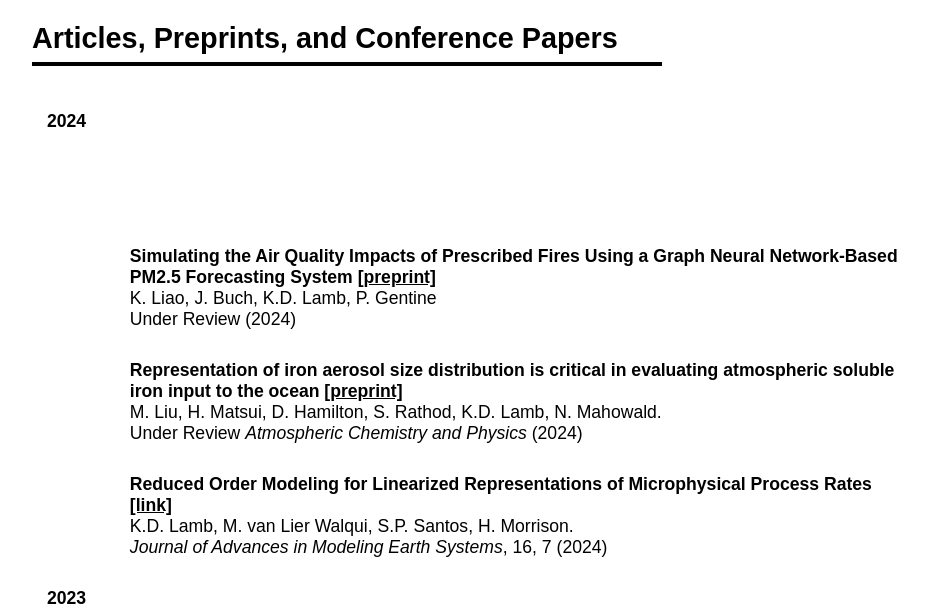
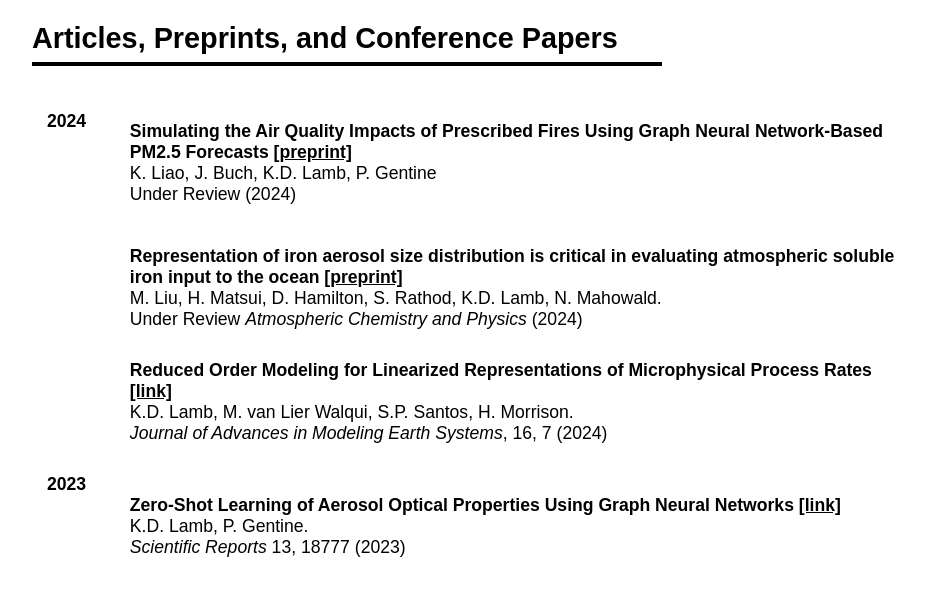
Before and after one commit to kdlamb/kdlamb.github.io, a Jekyll site: the page built from pages/publications.md, in a window 1280 px wide and 900 px high, cut to the strip 290-900 px from the top of the window. Shown: the whole strip, without its empty margins (158-1086 px from the left). Built offline with Jekyll 4.4.1, drawn with Linux system fonts in a browser that asks for light colours; nearby versions of some CDN libraries.

Commit message:
updated publications

```diff
--- a/pages/publications.md
+++ b/pages/publications.md
@@ -15,10 +15,9 @@ image: waves-band.jpeg
     <td><b style="width:400px"></b></td>
  </tr>
 
+ <tr>
 <td><strong>2024<BR><BR><BR><BR><BR></strong></td>
- <tr>
-<td></td>
-<td><strong>Simulating the Air Quality Impacts of Prescribed Fires Using a Graph Neural Network‐Based PM2.5 Forecasting System <a href="https://arxiv.org/abs/2312.04291">[preprint]</a></strong><br>
+<td><strong>Simulating the Air Quality Impacts of Prescribed Fires Using Graph Neural Network‐Based PM2.5 Forecasts <a href="https://arxiv.org/pdf/2312.04291">[preprint]</a></strong><br>
 K. Liao, J. Buch, K.D. Lamb, P. Gentine<br>
 Under Review (2024)<br></td>
 </tr>
@@ -41,7 +40,7 @@ K.D. Lamb, M. van Lier Walqui, S.P. Santos, H. Morrison.<BR>
 <td><strong>2023<BR><BR><BR><BR><BR></strong></td>
 <td><strong>Zero‐Shot Learning of Aerosol Optical Properties Using Graph Neural Networks <a href="https://www.nature.com/articles/s41598-023-45235-8">[link]</a></strong><BR>
 K.D. Lamb, P. Gentine.<BR>
-<em>Scientific Reports</em> (2023)</td>
+<em>Scientific Reports</em> 13, 18777 (2023)</td>
 </tr>
 
  <tr>
```
